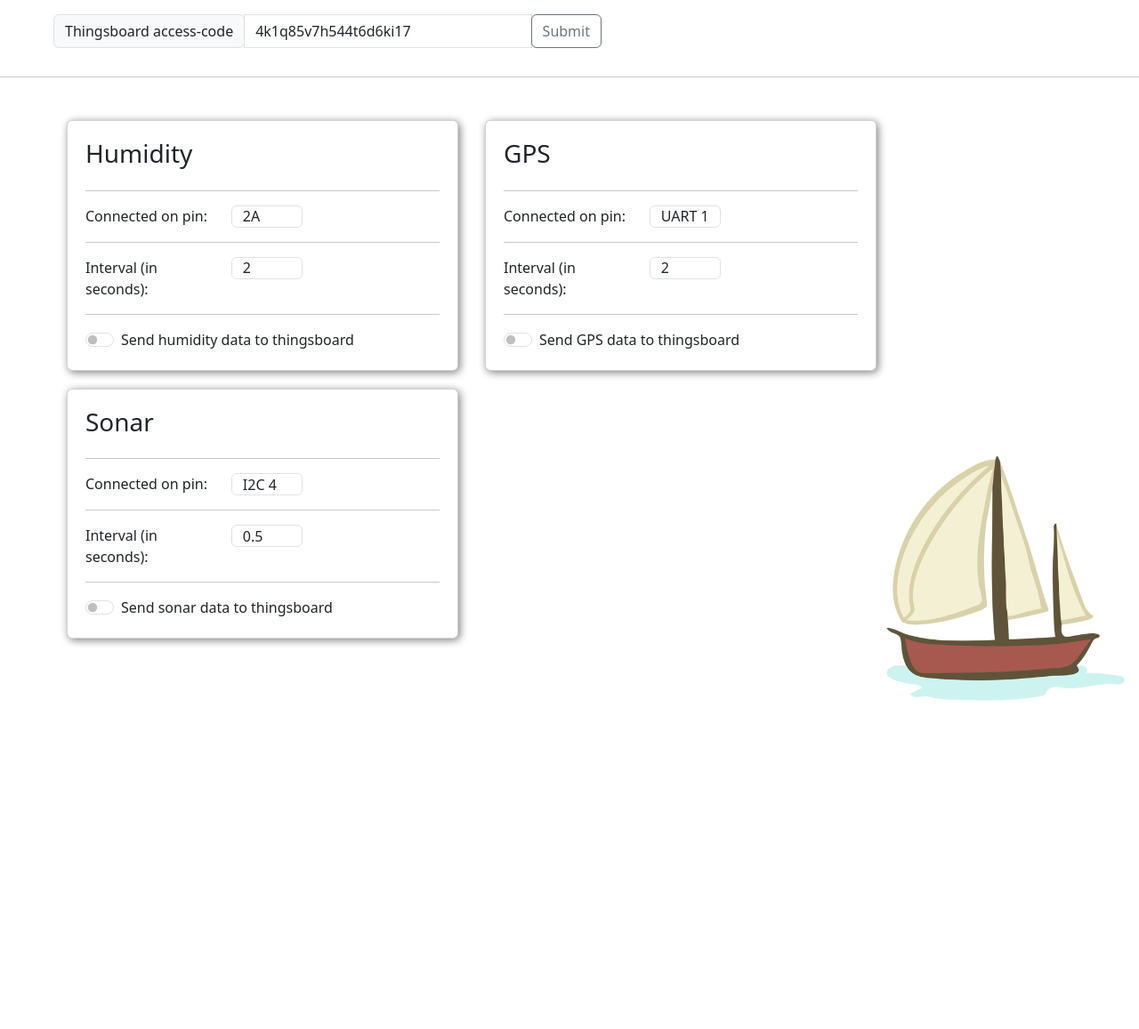
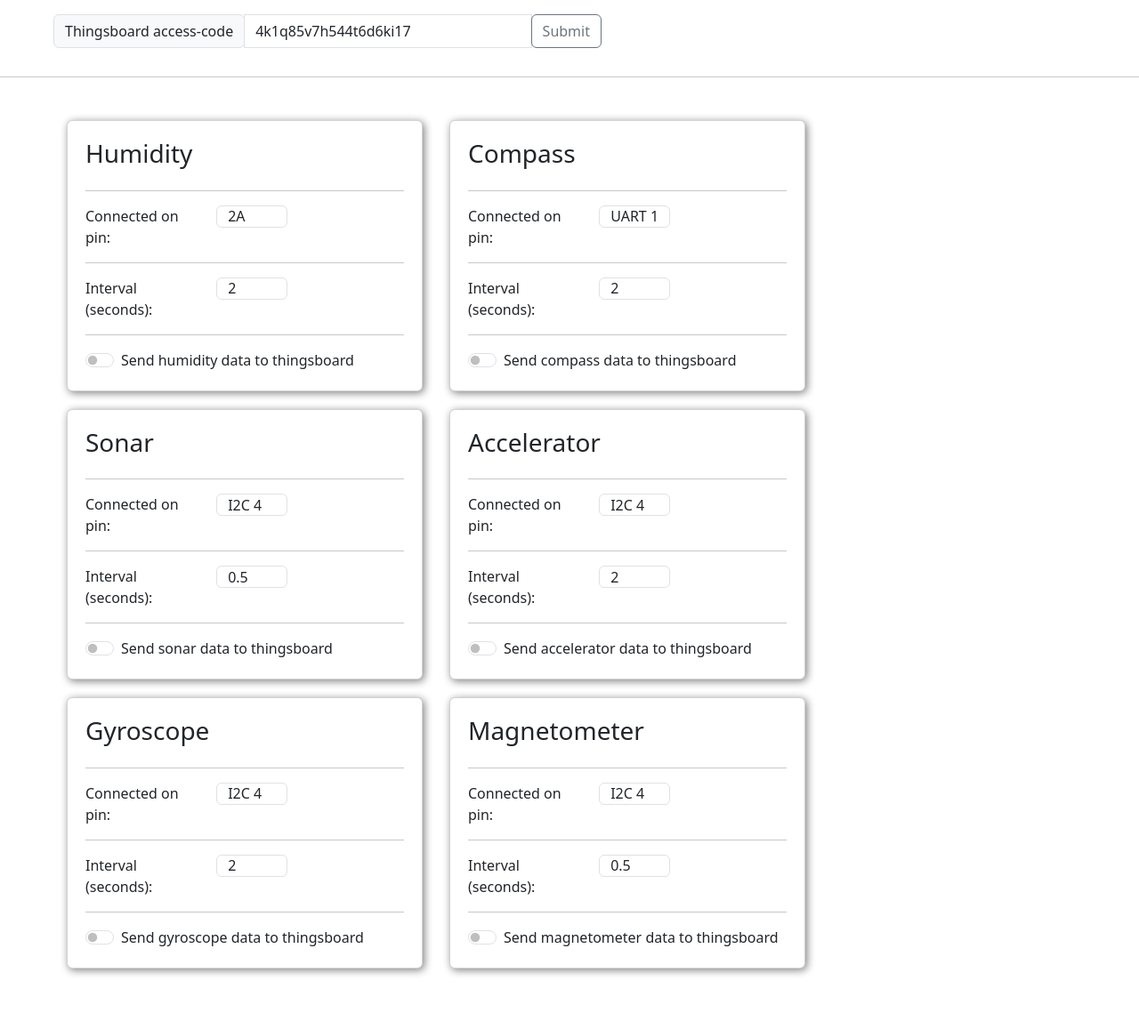
Before and after one commit to DustinJoosen/AquaBots, a Flask app: page / in a window 1280 px wide. Shown: the whole page at 89% size. Before the commit the page ends 788 px from the top, so only its background shows below. Run offline with Flask 3, Linux system fonts and the light colour scheme; some libraries are stand-ins or nearby versions.

Commit message:
Fix gui and request handling

```diff
--- a/src/GUI/RequestHandlers.py
+++ b/src/GUI/RequestHandlers.py
@@ -5,7 +5,7 @@
 class ComponentAPIRequestHandler:
 
     def __init__(self):
-        self.base_url = "http://127.0.0.1:5001/api"
+        self.base_url = "http://10.80.17.1:5001/api"
 
     def get(self, endpoint):
         url = f"{self.base_url}/{endpoint}"
--- a/src/GUI/app.py
+++ b/src/GUI/app.py
@@ -33,6 +33,30 @@
     # Measure using sonar here
     distance = componenthandler.get("sonar")
     thingsboardhandler.send({"distance": distance})
+
+
+def measure_magneto(**kwargs):
+    print(f"Measuring magneto on pin {kwargs['pin']} (access-code: {thingsboardhandler.access_code})")
+
+    # Measure using magnetometer here
+    magneto = componenthandler.get("magneto")
+    thingsboardhandler.send({"magneto": magneto})
+
+
+def measure_gyro(**kwargs):
+    print(f"Measuring gyroscope on pin {kwargs['pin']} (access-code: {thingsboardhandler.access_code})")
+
+    # Measure using gyroscope here
+    gyroscope = componenthandler.get("gyroscope")
+    thingsboardhandler.send({"gyroscope": gyroscope})
+
+
+def measure_accel(**kwargs):
+    print(f"Measuring accelerator on pin {kwargs['pin']} (access-code: {thingsboardhandler.access_code})")
+
+    # Measure using accelerator here
+    accelerator = componenthandler.get("accelerator")
+    thingsboardhandler.send({"accelerator": accelerator})
 
 
 # APIs
@@ -102,6 +126,72 @@
     return jsonify(data)
 
 
+@app.route("/api/magneto/on", methods=["GET"])
+def magneto_on():
+    interval = request.args.get('interval')
+    pin = request.args.get('pin')
+
+    data = {"message": f"Turning the magneto sensor on, with an interval of {interval} on pin {pin}"}
+
+    interval_threads["magneto"] = SetInterval(measure_magneto, int(interval), **{"pin": pin})
+
+    return jsonify(data)
+
+
+@app.route("/api/magneto/off", methods=["GET"])
+def magneto_off():
+    data = {"message": f"Turning the magneto sensor off"}
+
+    interval_threads["magneto"].cancel()
+    interval_threads["magneto"] = None
+
+    return jsonify(data)
+
+
+@app.route("/api/gyro/on", methods=["GET"])
+def gyro_on():
+    interval = request.args.get('interval')
+    pin = request.args.get('pin')
+
+    data = {"message": f"Turning the gyro sensor on, with an interval of {interval} on pin {pin}"}
+
+    interval_threads["gyro"] = SetInterval(measure_gyro, int(interval), **{"pin": pin})
+
+    return jsonify(data)
+
+
+@app.route("/api/gyro/off", methods=["GET"])
+def gyro_off():
+    data = {"message": f"Turning the gyro sensor off"}
+
+    interval_threads["gyro"].cancel()
+    interval_threads["gyro"] = None
+
+    return jsonify(data)
+
+
+@app.route("/api/accel/on", methods=["GET"])
+def accel_on():
+    interval = request.args.get('interval')
+    pin = request.args.get('pin')
+
+    data = {"message": f"Turning the accellerator sensor on, with an interval of {interval} on pin {pin}"}
+
+    interval_threads["accel"] = SetInterval(measure_accel, int(interval), **{"pin": pin})
+
+    return jsonify(data)
+
+
+@app.route("/api/accel/off", methods=["GET"])
+def accel_off():
+    data = {"message": f"Turning the accel sensor off"}
+
+    interval_threads["accel"].cancel()
+    interval_threads["accel"] = None
+
+    return jsonify(data)
+
+
 @app.route("/api/accesscode/<string:code>")
 def set_access(code):
     print("setting thingsboard access code to " + code)
--- a/src/GUI/static/main.js
+++ b/src/GUI/static/main.js
@@ -40,6 +40,36 @@
 });
 
 
+document.getElementById("toggle_magneto_btn").addEventListener("change", (event) => {
+    let on_off = event.target.checked;
+    let interval = parseInt(document.getElementById("magneto_interval").value);
+    let pin = document.getElementById("magneto_pin").value;
+
+    // Send request
+    send_api_request("magneto/" + (on_off ? "on" : "off") + "?interval=" + interval + "&pin=" + pin);
+});
+
+document.getElementById("toggle_gyro_btn").addEventListener("change", (event) => {
+    let on_off = event.target.checked;
+    let interval = parseInt(document.getElementById("gyro_interval").value);
+    let pin = document.getElementById("gyro_pin").value;
+
+    // Send request
+    send_api_request("gyro/" + (on_off ? "on" : "off") + "?interval=" + interval + "&pin=" + pin);
+});
+
+
+document.getElementById("toggle_accel_btn").addEventListener("change", (event) => {
+    let on_off = event.target.checked;
+    let interval = parseInt(document.getElementById("accel_interval").value);
+    let pin = document.getElementById("accel_pin").value;
+
+    // Send request
+    send_api_request("accel/" + (on_off ? "on" : "off") + "?interval=" + interval + "&pin=" + pin);
+});
+
+
+
 document.getElementById("submit-thingsboard-access-code").onclick = () => {
     let code = document.getElementById("thingsboard-access-code").value;
     alert("set thingsboard access code to " + code);
--- a/src/GUI/templates/index.html
+++ b/src/GUI/templates/index.html
@@ -9,10 +9,10 @@
                 height: 25px;
             }
             /* p-3 mx-4 my-1*/
-            #humidity-card, #gps-card, #sonar-card {
+            .card {
                 box-shadow: 2px 2px 10px gray;
                 padding: 20px;
-                width: 440px;
+                width: 400px;
                 margin-bottom: 20px;
                 margin-left: 15px;
                 margin-right: 15px;
@@ -42,7 +42,7 @@
                 </div>
                 <hr/>
                 <div class="form-group row">
-                    <label class="form-check-label col-5" for="humidity_interval">Interval (in seconds): </label>
+                    <label class="form-check-label col-5" for="humidity_interval">Interval (seconds): </label>
                     <input type="number" id="humidity_interval" class="form-control small-textbox" value="2">
                 </div>
                 <hr/>
@@ -51,22 +51,22 @@
                     <label class="form-check-label" for="toggle_humidity_btn">Send humidity data to thingsboard</label>
                 </div>
             </div>
-            <div class="card" id="gps-card">
-                <h3>GPS</h3>
+            <div class="card" id="compass-card">
+                <h3>Compass</h3>
                 <hr/>
                 <div class="form-group row">
-                    <label class="form-check-label col-5" for="gps_pin">Connected on pin: </label>
-                    <input type="text" id="gps_pin" class="form-control small-textbox" value="UART 1">
+                    <label class="form-check-label col-5" for="compass_pin">Connected on pin: </label>
+                    <input type="text" id="compass_pin" class="form-control small-textbox" value="UART 1">
                 </div>
                 <hr/>
                 <div class="form-group row">
-                    <label class="form-check-label col-5" for="gps_interval">Interval (in seconds): </label>
-                    <input type="number" id="gps_interval" class="form-control small-textbox" value="2">
+                    <label class="form-check-label col-5" for="compass_interval">Interval (seconds): </label>
+                    <input type="number" id="compass_interval" class="form-control small-textbox" value="2">
                 </div>
                 <hr/>
                 <div class="form-check form-switch">
-                    <input class="form-check-input" type="checkbox" role="switch" id="toggle_gps_btn">
-                    <label class="form-check-label" for="toggle_gps_btn">Send GPS data to thingsboard</label>
+                    <input class="form-check-input" type="checkbox" role="switch" id="toggle_compass_btn">
+                    <label class="form-check-label" for="toggle_compass_btn">Send compass data to thingsboard</label>
                 </div>
             </div>
             <div class="card" id="sonar-card">
@@ -78,7 +78,7 @@
                 </div>
                 <hr/>
                 <div class="form-group row">
-                    <label class="form-check-label col-5" for="sonar_interval">Interval (in seconds): </label>
+                    <label class="form-check-label col-5" for="sonar_interval">Interval (seconds): </label>
                     <input type="number" id="sonar_interval" class="form-control small-textbox" value="0.5">
                 </div>
                 <hr/>
@@ -87,8 +87,79 @@
                     <label class="form-check-label" for="toggle_sonar_btn">Send sonar data to thingsboard</label>
                 </div>
             </div>
+            <div class="card" id="accel-card">
+                <h3>Accelerator</h3>
+                <hr/>
+                <div class="form-group row">
+                    <label class="form-check-label col-5" for="humidity_pin">Connected on pin: </label>
+                    <input type="text" id="humidity_pin" class="form-control small-textbox" value="I2C 4">
+                </div>
+                <hr/>
+                <div class="form-group row">
+                    <label class="form-check-label col-5" for="humidity_interval">Interval (seconds): </label>
+                    <input type="number" id="humidity_interval" class="form-control small-textbox" value="2">
+                </div>
+                <hr/>
+                <div class="form-check form-switch">
+                    <input class="form-check-input" type="checkbox" role="switch" id="toggle_humidity_btn">
+                    <label class="form-check-label" for="toggle_humidity_btn">Send accelerator data to thingsboard</label>
+                </div>
+            </div>
+            <div class="card" id="gyro-card">
+                <h3>Gyroscope</h3>
+                <hr/>
+                <div class="form-group row">
+                    <label class="form-check-label col-5" for="compass_pin">Connected on pin: </label>
+                    <input type="text" id="compass_pin" class="form-control small-textbox" value="I2C 4">
+                </div>
+                <hr/>
+                <div class="form-group row">
+                    <label class="form-check-label col-5" for="compass_interval">Interval (seconds): </label>
+                    <input type="number" id="compass_interval" class="form-control small-textbox" value="2">
+                </div>
+                <hr/>
+                <div class="form-check form-switch">
+                    <input class="form-check-input" type="checkbox" role="switch" id="toggle_compass_btn">
+                    <label class="form-check-label" for="toggle_compass_btn">Send gyroscope data to thingsboard</label>
+                </div>
+            </div>
+            <div class="card" id="magneto-card">
+                <h3>Magnetometer</h3>
+                <hr/>
+                <div class="form-group row">
+                    <label class="form-check-label col-5" for="magneto_pin">Connected on pin: </label>
+                    <input type="text" id="magneto_pin" class="form-control small-textbox" value="I2C 4">
+                </div>
+                <hr/>
+                <div class="form-group row">
+                    <label class="form-check-label col-5" for="magneto_interval">Interval (seconds): </label>
+                    <input type="number" id="magneto_interval" class="form-control small-textbox" value="0.5">
+                </div>
+                <hr/>
+                <div class="form-check form-switch">
+                    <input class="form-check-input" type="checkbox" role="switch" id="toggle_magneto_btn">
+                    <label class="form-check-label" for="toggle_magneto_btn">Send magnetometer data to thingsboard</label>
+                </div>
+            </div>
+{#            <div class="card" id="gps-card">#}
+{#                <h3>GPS</h3>#}
+{#                <hr/>#}
+{#                <div class="form-group row">#}
+{#                    <label class="form-check-label col-5" for="gps_pin">Connected on pin: </label>#}
+{#                    <input type="text" id="gps_pin" class="form-control small-textbox" value="UART 1">#}
+{#                </div>#}
+{#                <hr/>#}
+{#                <div class="form-group row">#}
+{#                    <label class="form-check-label col-5" for="gps_interval">Interval (seconds): </label>#}
+{#                    <input type="number" id="gps_interval" class="form-control small-textbox" value="2">#}
+{#                </div>#}
+{#                <hr/>#}
+{#                <div class="form-check form-switch">#}
+{#                    <input class="form-check-input" type="checkbox" role="switch" id="toggle_gps_btn">#}
+{#                    <label class="form-check-label" for="toggle_gps_btn">Send GPS data to thingsboard</label>#}
+{#                </div>#}
+{#            </div>#}
         </div>
-        <img src="{{ url_for('static', filename='boat.png') }}" style="width:300px; position: absolute; right: 0; bottom: 0;" />
         <script src="{{ url_for('static', filename='main.js') }}"></script>
         <script src="{{ url_for('static', filename='bootstrap.min.js') }}"></script>
     </body>
```
Also changed, not shown: README.md, 2 other files.
